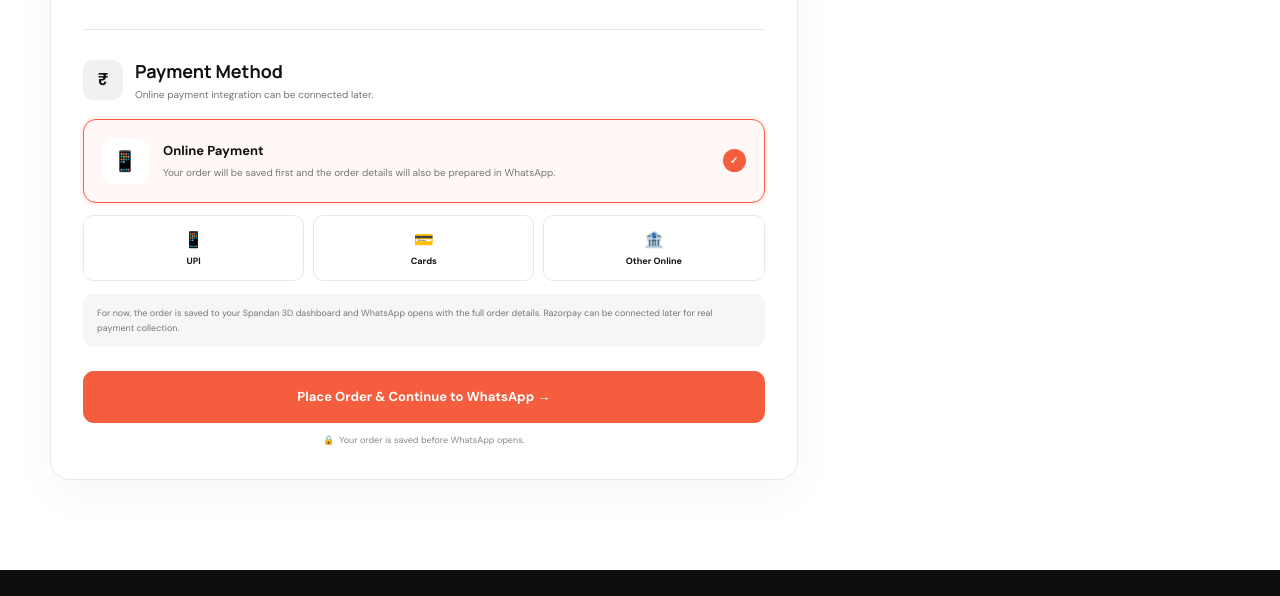
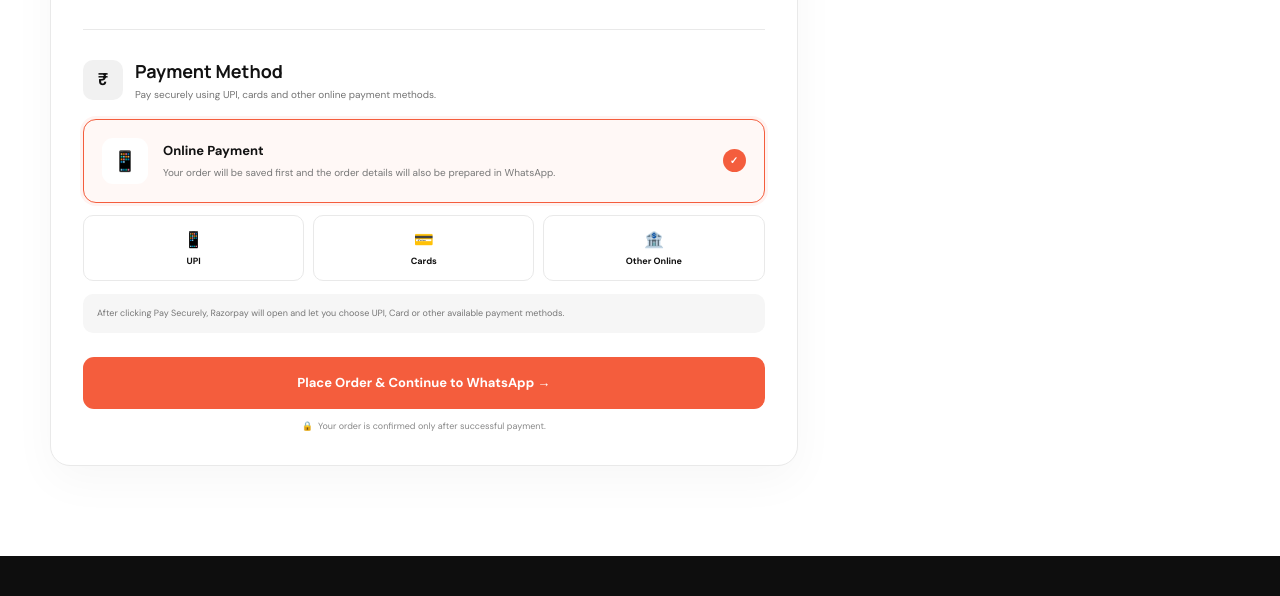
Before and after one commit to snehalk-sk/spandan-3d, a plain HTML site: page checkout.html in a window 1280 px wide. Shown: the part 1078-1674 px from the top of the page. Drawn offline with Linux system fonts and the light colour scheme; no server answers; a script that the page names is missing.

Commit message:
Refresh Razorpay checkout and payment text

```diff
--- a/checkout.html
+++ b/checkout.html
@@ -1599,7 +1599,7 @@
                 </h3>
 
                 <p>
-                  Online payment integration can be connected later.
+                  Pay securely using UPI, cards and other online payment methods.
                 </p>
 
               </div>
@@ -1689,9 +1689,7 @@
 
             <div class="payment-notice">
 
-              For now, the order is saved to your Spandan 3D dashboard
-              and WhatsApp opens with the full order details.
-              Razorpay can be connected later for real payment collection.
+              After clicking Pay Securely, Razorpay will open and let you choose UPI, Card or other available payment methods.
 
             </div>
 
@@ -1723,7 +1721,7 @@
               🔒
 
               <span>
-                Your order is saved before WhatsApp opens.
+                Your order is confirmed only after successful payment.
               </span>
 
             </div>
@@ -2010,7 +2008,7 @@
   <script src="js/products.js"></script>
   <script src="js/main.js?v=20260907-2"></script>
   <script src="https://checkout.razorpay.com/v1/checkout.js"></script>
-  <script src="js/checkout-razorpay.js?v=20260907-2"></script>
+  <script src="js/checkout-razorpay.js?v=20260907-3"></script>
 
 
   <script>
```
